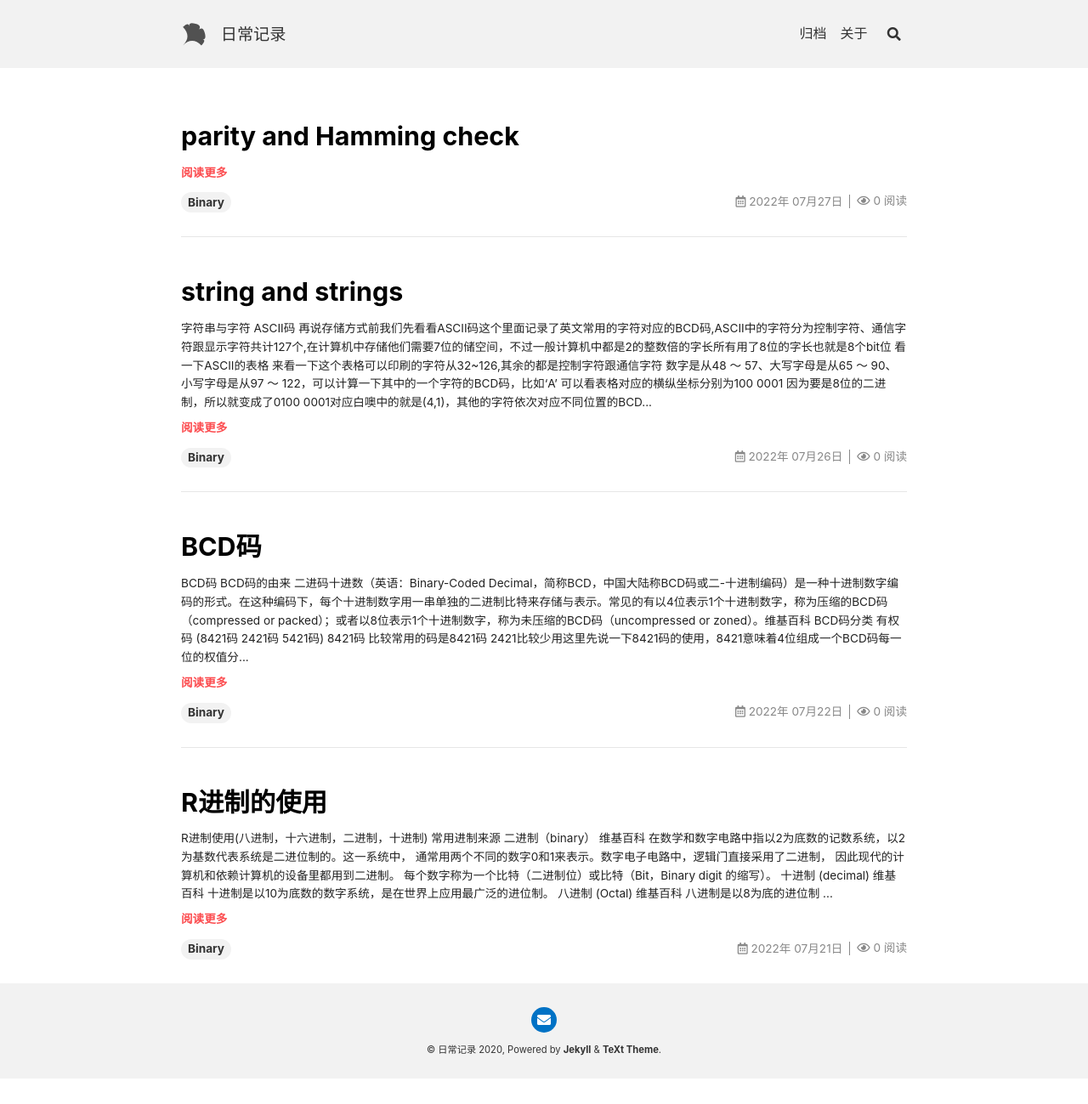
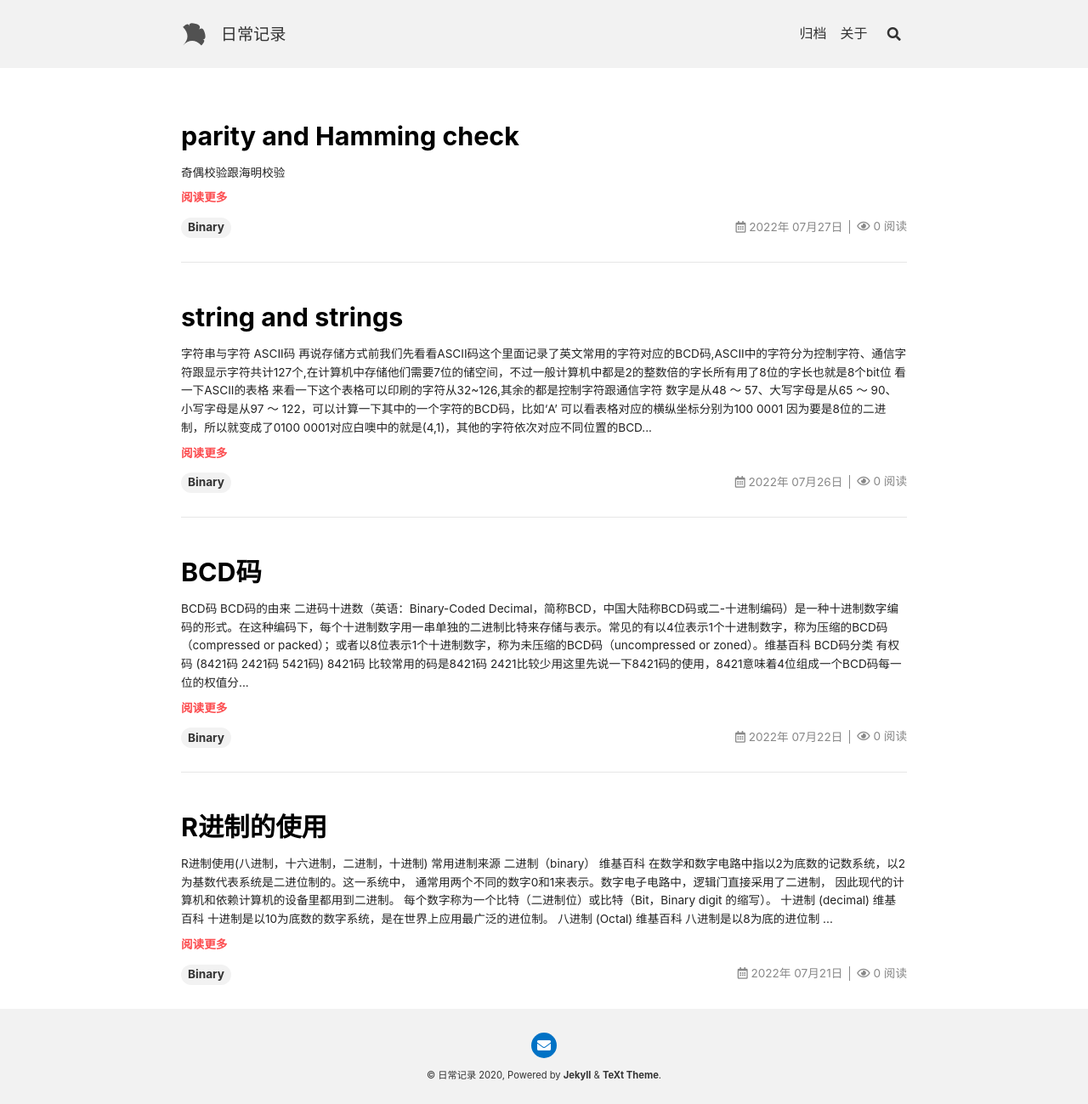
Before and after one commit to AdrestiaOS/AdrestiaOS.github.io, a Jekyll site: the page built from index.html, in a window 1280 px wide. Shown: the whole page at 85% size. Built offline with Jekyll 4.4.1, drawn with Linux system fonts in a browser that asks for light colours; nearby versions of some CDN libraries; the list of posts is cut into pages by our own code; comment, search, counter and statistics services are not loaded; before the commit the page ends 1269 px from its top, so only the background shows below that.

```diff
--- a/_posts/2022-07-27-verify.md
+++ b/_posts/2022-07-27-verify.md
@@ -6,3 +6,4 @@ tags: Binary
 #   image:
 #     src: /img/screenshot.jpg
 ---
+# 奇偶校验跟海明校验
```
Also changed, not shown: _posts/2022-07-26-string.md (+6 -6 lines).
